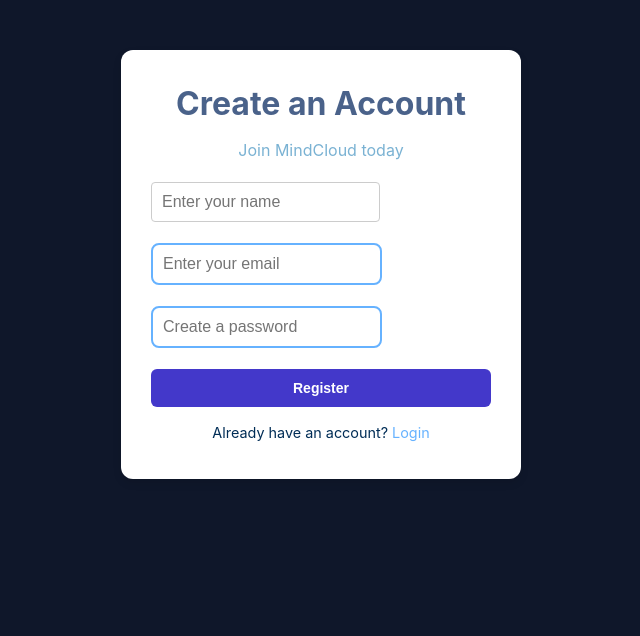
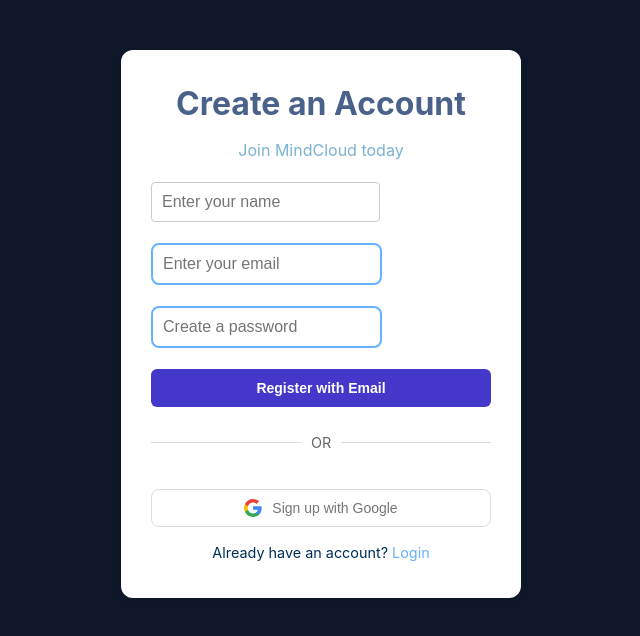
Before and after one commit to mccartyc/grey-mongoose, a React (Create React App) app in the folder frontend/: page /register in a window 1280 px wide. Shown: the top 636 px of the page, without its empty margins (319-959 px from the left). Built offline with nearby package versions, Linux system fonts and the light colour scheme.

Commit message:
google o auth

```diff
--- a/frontend/src/pages/Register.js
+++ b/frontend/src/pages/Register.js
@@ -1,6 +1,6 @@
-import React, { useState } from "react";
+import React, { useState, useEffect } from "react";
 import axios from "axios";
-import { useNavigate } from "react-router-dom"; // For redirection
+import { useNavigate, useLocation } from "react-router-dom";
 import "../styles/styles.css";
 
 const Register = () => {
@@ -11,6 +11,20 @@ const Register = () => {
   const [errors, setErrors] = useState({}); // Track validation errors
 
   const navigate = useNavigate();
+  const location = useLocation();
+
+  useEffect(() => {
+    // Check for auth error in URL
+    const params = new URLSearchParams(location.search);
+    const error = params.get('error');
+    if (error) {
+      setMessage(error === 'auth_failed' ? 'Registration failed. Please try again.' : error);
+    }
+  }, [location]);
+
+  const handleGoogleRegister = () => {
+    window.location.href = `${process.env.REACT_APP_API_URL}/api/auth/google`;
+  };
 
   const validateForm = () => {
     const newErrors = {};
@@ -92,7 +106,24 @@ const Register = () => {
           />
           {errors.password && <p className="form-error">{errors.password}</p>}
         </div>
-        <button type="submit" className="btn primary-btn">Register</button>
+        <button type="submit" className="btn primary-btn">Register with Email</button>
+
+        <div className="form-divider">
+          <span>OR</span>
+        </div>
+
+        <button
+          type="button"
+          onClick={handleGoogleRegister}
+          className="btn google-btn"
+        >
+          <img
+            src="/google-icon.svg"
+            alt="Google"
+            className="google-icon"
+          />
+          Sign up with Google
+        </button>
       </form>
       <p className="form-footer">
         Already have an account? <a href="/login" className="form-link">Login</a>
```
Also changed, not shown: 1 other file (tests, documents, lock files or other folders).
